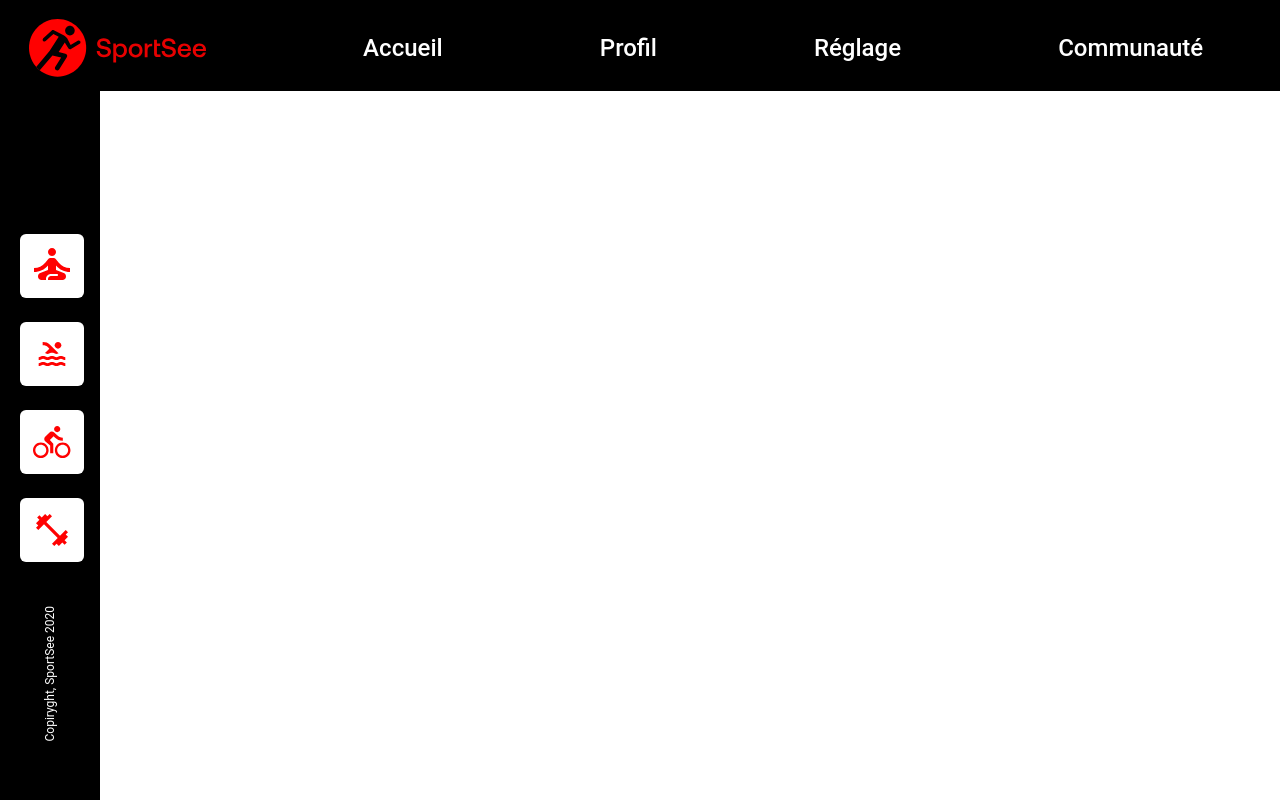
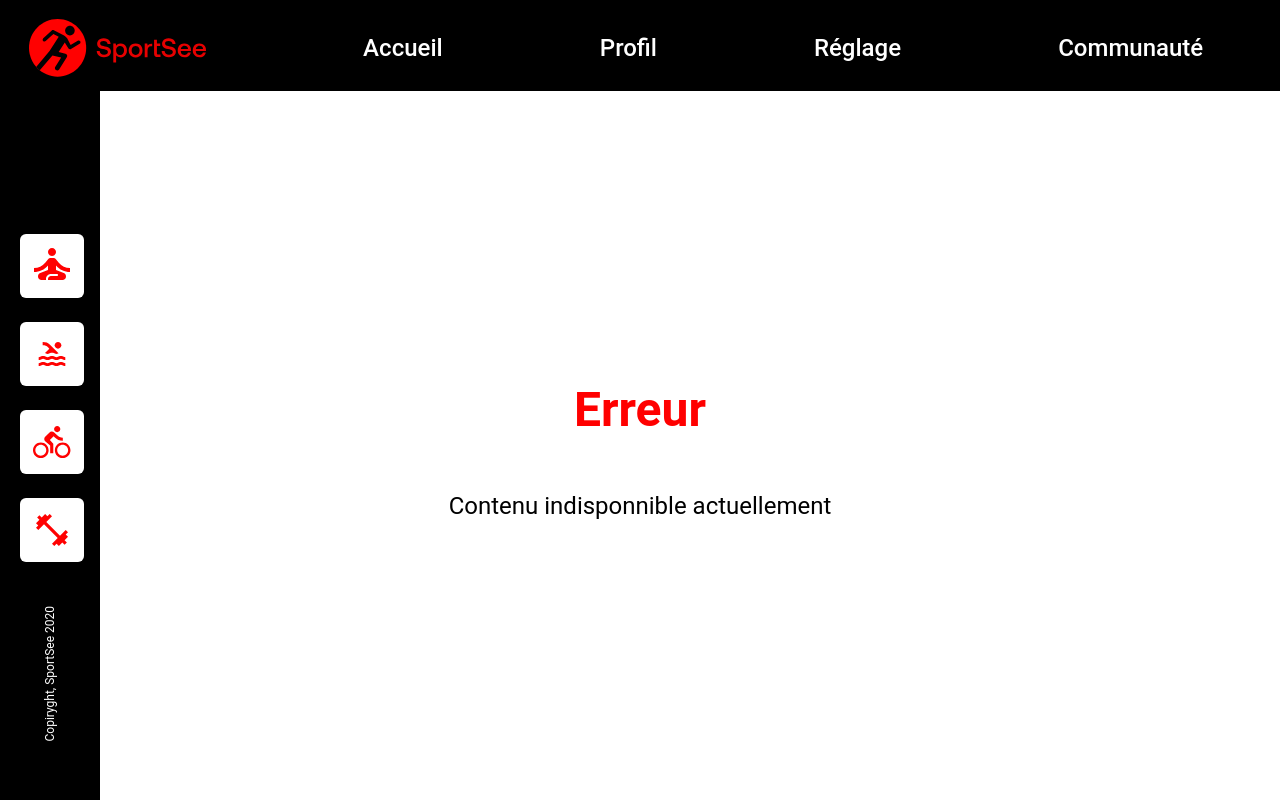
Before and after one commit to Thorekt/RobinOry_12_02022023, a React (Create React App) app: page /error in a window 1280 px wide. Built offline with nearby package versions, Linux system fonts and the light colour scheme.

Commit message:
Page d'erreur lorsque les requetes axios sont en erreur

```diff
--- a/src/App.js
+++ b/src/App.js
@@ -2,6 +2,7 @@ import './styles/App.css';
 import { BrowserRouter as Router, Route, Routes } from 'react-router-dom';
 import React from 'react';
 import Dashboard from './pages/Dashboard';
+import Error from './pages/Error';
 import TopNavbar from './components/TopNavbar';
 import LeftNavbar from './components/LeftNavbar';
 
@@ -19,7 +20,8 @@ function App() {
         <TopNavbar />
         <LeftNavbar />
         <Routes>
-          <Route index element={<Dashboard userId={19} />} />
+          <Route index element={<Dashboard userId={18} />} />
+          <Route path='error' element={<Error />} />
         </Routes>
       </div>
     </Router>
--- a/src/components/graphs/Activity.jsx
+++ b/src/components/graphs/Activity.jsx
@@ -17,6 +17,7 @@ import ActivityXAxisTick from './customs/ActivityXAxisTick';
 import ActivityYAxisTick from './customs/ActivityYAxisTick';
 
 import ApiHandler from '../../utils/ApiHandler';
+import { Navigate } from 'react-router-dom';
 
 /*
  * the Activity graph
@@ -27,12 +28,22 @@ import ApiHandler from '../../utils/ApiHandler';
 
 function Activity({ userId }) {
   const [activityData, setActivityData] = useState(null);
+  const [error, setError] = useState(null);
 
   useEffect(() => {
     ApiHandler.getUserActivityInformation(userId)
       .then((res) => setActivityData(res.data))
-      .catch((err) => console.log(err));
-  }, [userId, activityData]);
+      .catch((err) => setError(err));
+  }, [userId, activityData, error]);
+
+  if (error !== null) {
+    console.log(error);
+    return (
+      <React.Fragment>
+        <Navigate to='/error' replace={true} />
+      </React.Fragment>
+    );
+  }
 
   if (!activityData) {
     return <div>Loading...</div>;
--- a/src/components/graphs/AverageSessions.jsx
+++ b/src/components/graphs/AverageSessions.jsx
@@ -2,6 +2,8 @@ import { React, useEffect, useState } from 'react';
 import PropTypes from 'prop-types';
 import '../../styles/graphs/AverageSessions.css';
 import ApiHandler from '../../utils/ApiHandler';
+import { Navigate } from 'react-router-dom';
+
 import {
   Line,
   LineChart,
@@ -23,12 +25,22 @@ const DAY_LIST = ['L', 'M', 'M', 'J', 'V', 'S', 'D'];
 
 function AverageSessions({ userId }) {
   const [averageSessionsData, setAverageSessionsData] = useState(null);
+  const [error, setError] = useState(null);
 
   useEffect(() => {
     ApiHandler.getUserAverageSessionsInformation(userId)
       .then((res) => setAverageSessionsData(res.data))
-      .catch((err) => console.log(err));
-  }, [userId, averageSessionsData]);
+      .catch((err) => setError(err));
+  }, [userId, averageSessionsData, error]);
+
+  if (error !== null) {
+    console.log(error);
+    return (
+      <React.Fragment>
+        <Navigate to='/error' replace={true} />
+      </React.Fragment>
+    );
+  }
 
   if (!averageSessionsData) {
     return <div>Loading...</div>;
--- a/src/components/graphs/Performance.jsx
+++ b/src/components/graphs/Performance.jsx
@@ -2,6 +2,8 @@ import { React, useEffect, useState } from 'react';
 import PropTypes from 'prop-types';
 import '../../styles/graphs/Performance.css';
 import ApiHandler from '../../utils/ApiHandler';
+import { Navigate } from 'react-router-dom';
+
 import {
   Radar,
   RadarChart,
@@ -20,12 +22,22 @@ import {
 
 function Performance({ userId }) {
   const [performanceData, setPerformanceData] = useState(null);
+  const [error, setError] = useState(null);
 
   useEffect(() => {
     ApiHandler.getUserPerformanceInformation(userId)
       .then((res) => setPerformanceData(res.data))
-      .catch((err) => console.log(err));
-  }, [userId, performanceData]);
+      .catch((err) => setError(err));
+  }, [userId, performanceData, error]);
+
+  if (error !== null) {
+    console.log(error);
+    return (
+      <React.Fragment>
+        <Navigate to='/error' replace={true} />
+      </React.Fragment>
+    );
+  }
 
   if (!performanceData) {
     return <div>Loading...</div>;
--- a/src/pages/Dashboard.jsx
+++ b/src/pages/Dashboard.jsx
@@ -11,6 +11,7 @@ import fatSrc from '../assets/icons/icon_fat_60x60.svg';
 import proteinSrc from '../assets/icons/icon_protein_60x60.svg';
 
 import ApiHandler from '../utils/ApiHandler';
+import { Navigate } from 'react-router-dom';
 
 import '../styles/Dashboard.css';
 
@@ -22,13 +23,18 @@ import '../styles/Dashboard.css';
  */
 function Dashboard({ userId }) {
   const [user, setUser] = useState(null);
+  const [error, setError] = useState(null);
 
   useEffect(() => {
     ApiHandler.getUserBaseInformation(userId)
       .then((res) => setUser(res.data))
-      .catch((err) => console.log(err));
-  }, [userId, user]);
+      .catch((err) => setError(err));
+  }, [userId, user, error]);
 
+  if (error !== null) {
+    console.log(error);
+    return <Navigate to='/error' replace={true} />;
+  }
   if (!user) {
     return <div className='dashboard'>Loading...</div>;
   }
--- /dev/null
+++ b/src/pages/Error.jsx
@@ -0,0 +1,19 @@
+import React from 'react';
+
+import '../styles/Error.css';
+
+/*
+ * This is the error page.
+ *
+ * @returns {JSX.Element} The error page.
+ */
+function Error() {
+  return (
+    <div className='error'>
+      <h1>Erreur</h1>
+      <p>Contenu indisponnible actuellement</p>
+    </div>
+  );
+}
+
+export default Error;
--- /dev/null
+++ b/src/styles/Error.css
@@ -0,0 +1,19 @@
+.error {
+  display: flex;
+  flex-direction: column;
+  justify-content: center;
+  align-items: center;
+  flex-grow: 1;
+}
+
+.error h1 {
+  font-size: 48px;
+  line-height: 56px;
+  color: #ff0000;
+}
+
+.error p {
+  font-size: 24px;
+  line-height: 24px;
+  color: #000000;
+}
--- a/src/utils/ApiHandler.js
+++ b/src/utils/ApiHandler.js
@@ -1,8 +1,8 @@
 import Api from './Api';
 import MockApi from './MockApi';
 
-const MODE = 'development';
-//const MODE = 'production';
+//const MODE = 'development';
+const MODE = 'production';
 
 // Choose which API to use between MockApi and Api
 let ApiHandler = null;
```
